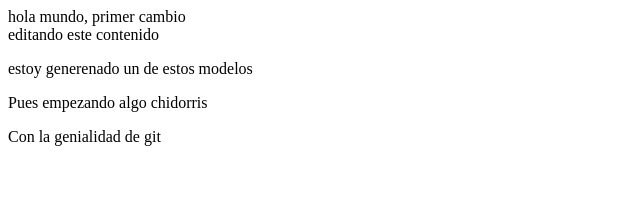
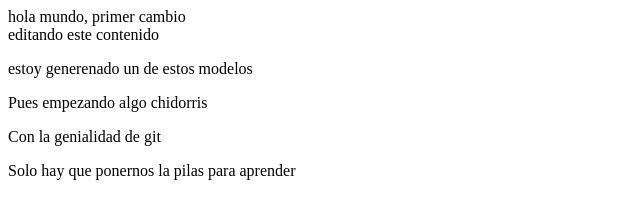
Before and after one commit to Rodrigo-Tecuatl/prubas_git_manu, a plain HTML site: page index.html in a window 1280 px wide. Shown: the whole page, without its empty margins (0-640 px from the left). Drawn offline with Linux system fonts and the light colour scheme.

Commit message:
Se creo una nueva etiqueta p para motivar

```diff
--- a/index.html
+++ b/index.html
@@ -14,6 +14,6 @@
     <p>estoy generenado un de estos modelos </p>
     <p>Pues empezando algo chidorris</p>
     <p>Con la genialidad de git</p>
+    <p>Solo hay que ponernos la pilas para aprender</p>
 </body>
-
 </html>
```
